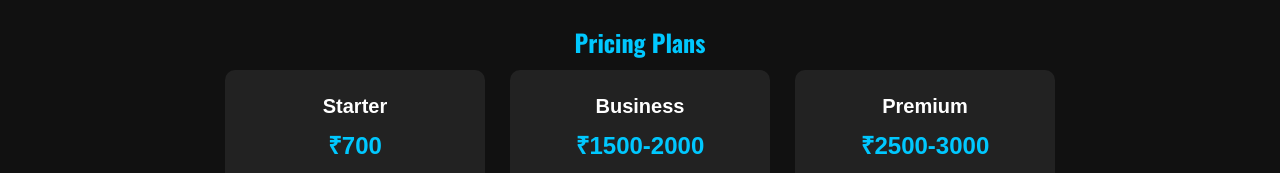
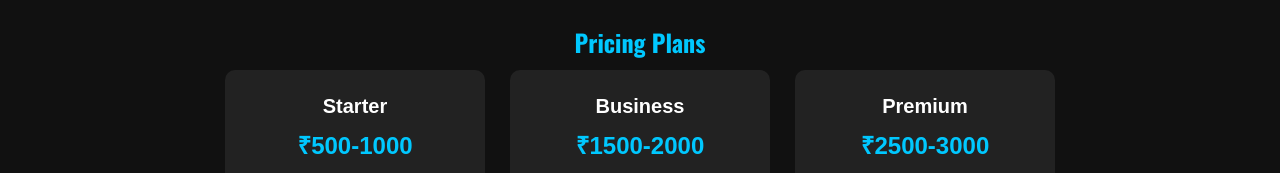
Before and after one commit to jyotiradityasingh2006-debug/Webipy, a plain HTML site: page index.html in a window 1280 px wide. Shown: the part 1540-1713 px from the top of the page. Drawn offline with nearby package versions, Linux system fonts and the light colour scheme; a web font is replaced by a local one.

Commit message:
Update index.html

```diff
--- a/index.html
+++ b/index.html
@@ -85,7 +85,7 @@
 
       <div class="price-card">
         <h3>Starter</h3>
-        <p class="price">₹700</p>
+        <p class="price">₹500-1000</p>
         <ul>
           <li>1 Page Website</li>
           <li>Mobile Responsive</li>
```
